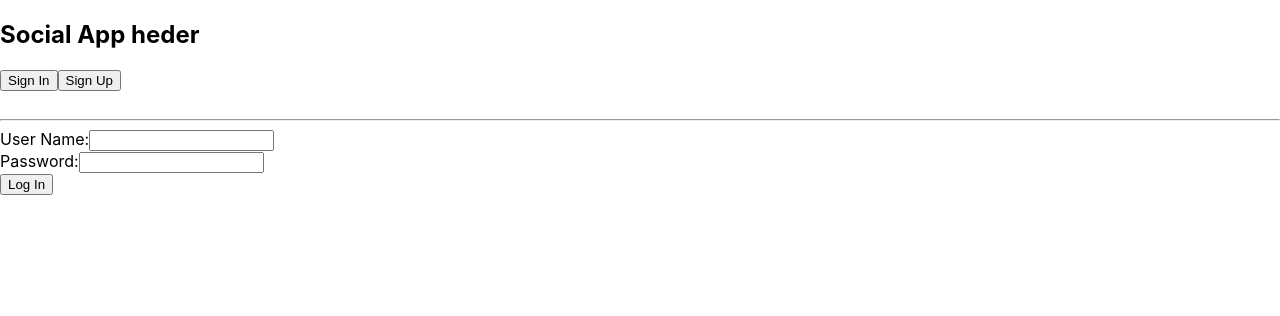
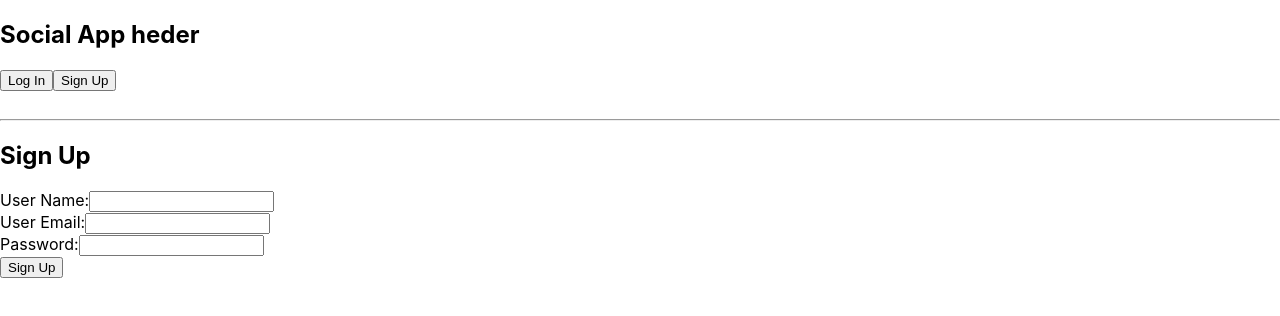
Before and after one commit to AndrZakhara/library-app, a React (Create React App) app: page / in a window 1280 px wide. Both pictures are taken after a click on the button "Sign Up". Shown: the top 316 px of the page. Built offline with nearby package versions, Linux system fonts and the light colour scheme.

Commit message:
add header buttons handlers

```diff
--- a/src/components/Form.js
+++ b/src/components/Form.js
@@ -2,13 +2,22 @@ import React, { Component } from 'react';
 
 export class Form extends Component {
 
-    handleSubmit(e) {
+    handleSubmit(e, handleLogin) {
         e.preventDefault();
-        console.log('click');
-        this.props.handleLogin();
+        handleLogin();
     }
     render() {
-        return(
+        const {
+            handleLogin,
+            entryType,
+        } = this.props;
+
+
+        switch (entryType) {
+            case 'login':
+                return (
+                    <div>
+                        <h2>Log In</h2>
                         <form>
                             <label>
                                 User Name:
@@ -23,9 +32,44 @@ export class Form extends Component {
                             <input
                                 type="submit"
                                 value="Log In"
-                    onClick={e => this.handleSubmit(e)}
+                                onClick={e => this.handleSubmit(e, handleLogin)}
                             />
                         </form>
-        )
+                    </div>
+                );
+
+            case 'signUp':
+                return (
+                    <div>
+                        <h2>Sign Up</h2>
+                        <form>
+                            <label>
+                                User Name:
+                                <input type="text" name="name" />
+                            </label>
+                            <br/>
+                            <label>
+                                User Email:
+                                <input type="text" name="email" />
+                            </label>
+                            <br/>
+                            <label>
+                                Password:
+                                <input type="password" name="password" />
+                            </label>
+                            <br/>
+                            <input
+                                type="submit"
+                                value="Sign Up"
+                                onClick={e => this.handleSubmit(e, handleLogin)}
+                            />
+                        </form>
+                    </div>
+
+                );
+
+            default:
+                return false;
         }
     }
+}
--- a/src/components/UnregistryUser.js
+++ b/src/components/UnregistryUser.js
@@ -2,11 +2,24 @@ import React, { Component } from 'react';
 
 export class UnregistryUser extends Component {
 
+    handleClick(e, handleTypePageEntry) {
+        // console.log(e.target.value);
+        e.preventDefault();
+        this.props.handleTypePageEntry(e.target.value);
+    }
     render() {
         return (
             <div>
-                <button>Sign In</button>
-                <button>Sign Up</button>
+                <button
+                    onClick = {(e) => this.handleClick(e)}
+                    value='login'
+                >
+                    Log In
+                </button>
+                <button
+                    onClick = {(e) => this.handleClick(e)}
+                    value='signUp'
+                >Sign Up</button>
             </div>
         )
     }
--- a/src/container/App.js
+++ b/src/containers/App.js
@@ -11,6 +11,7 @@ class App extends Component {
         const {
             userName,
             isAuth,
+            entryType,
             handleLogin,
             handleLogout,
             handleTypePageEntry,
@@ -22,10 +23,11 @@ class App extends Component {
                     userName = {userName}
                     isAuth = {isAuth}
                     handleLogout = {handleLogout}
+                    handleTypePageEntry = {handleTypePageEntry}
                 />
                 <Form
                     handleLogin = {handleLogin}
-                    handleTypePageEntry = {handleTypePageEntry}
+                    entryType = {entryType}
                 />
             </div>
         );
@@ -38,6 +40,7 @@ const mapStateToProps = store => {
     return {
         userName: store.loginForm.userName,
         isAuth: store.loginForm.isAuth,
+        entryType: store.loginForm.entryType
     }
 };
 
--- a/src/container/Header.js
+++ b/src/containers/Header.js
@@ -4,15 +4,16 @@ import { UnregistryUser } from '../components/UnregistryUser';
 
 export class Header extends Component {
 
-    hederInfo (isAuth, userName, handleLogout) {
+    headerInfo (isAuth, userName, handleLogout, handleTypePageEntry) {
         if(isAuth) {
             return <RegistryUser
                 userName = {userName}
                 handleLogout = {handleLogout}
-
             />;
         } else {
-            return <UnregistryUser />;
+            return <UnregistryUser
+                handleTypePageEntry = {handleTypePageEntry}
+            />;
         }
     }
 
@@ -21,11 +22,12 @@ export class Header extends Component {
         const {
             userName,
             isAuth,
-            handleLogout
+            handleLogout,
+            handleTypePageEntry
         } = this.props;
         console.log(this.props.isAuth);
 
-        const pageAuthOrUserInfo = this.hederInfo(isAuth, userName, handleLogout);
+        const pageAuthOrUserInfo = this.headerInfo(isAuth, userName, handleLogout, handleTypePageEntry);
 
         return (
             <div>
--- a/src/index.js
+++ b/src/index.js
@@ -3,7 +3,7 @@ import ReactDOM from 'react-dom';
 import { Provider } from 'react-redux';
 import { store } from './store/configureStore';
 import './index.css';
-import App from './container/App';
+import App from './containers/App';
 import * as serviceWorker from './serviceWorker';
 
 ReactDOM.render(
--- a/src/reducers/loginForm.js
+++ b/src/reducers/loginForm.js
@@ -21,7 +21,7 @@ export function loginFormReducer(state = initialState, action) {
             return { ...state, isFetching: true, error: '' };
 
         case LOGIN_SUCCESS:
-            return { ...state, isFetching: false, userName: action.payload, isAuth: true }
+            return { ...state, isFetching: false, userName: action.payload, isAuth: true, entryType: '', }
 
         case LOGIN_FAIL:
             return { ...state, isFetching: false, error: action.payload.message };
@@ -37,5 +37,5 @@ export function loginFormReducer(state = initialState, action) {
 
         default:
             return state;
-      }
+    }
 }
```
Lines whose indentation alone changed are shown as unchanged.
